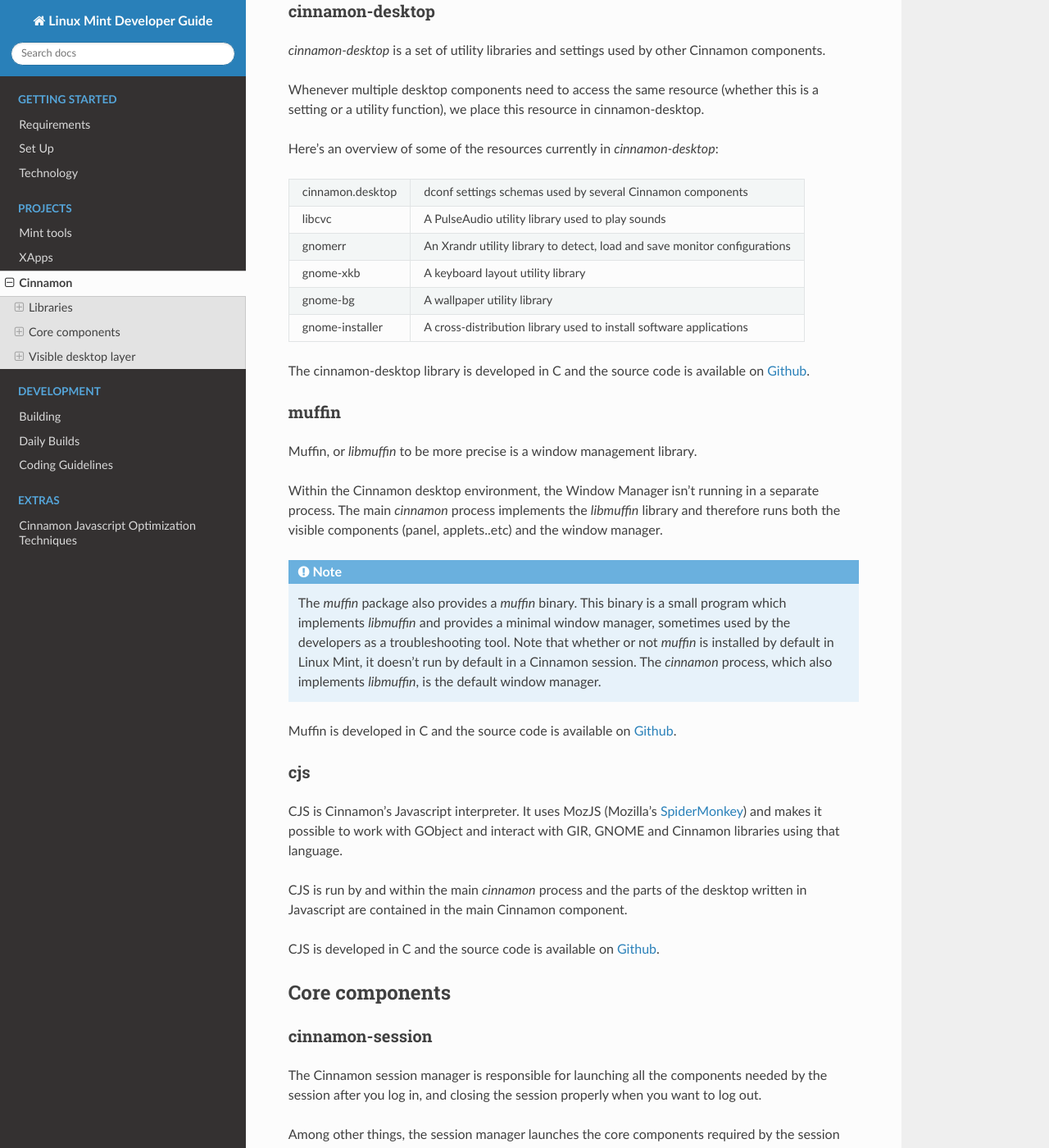
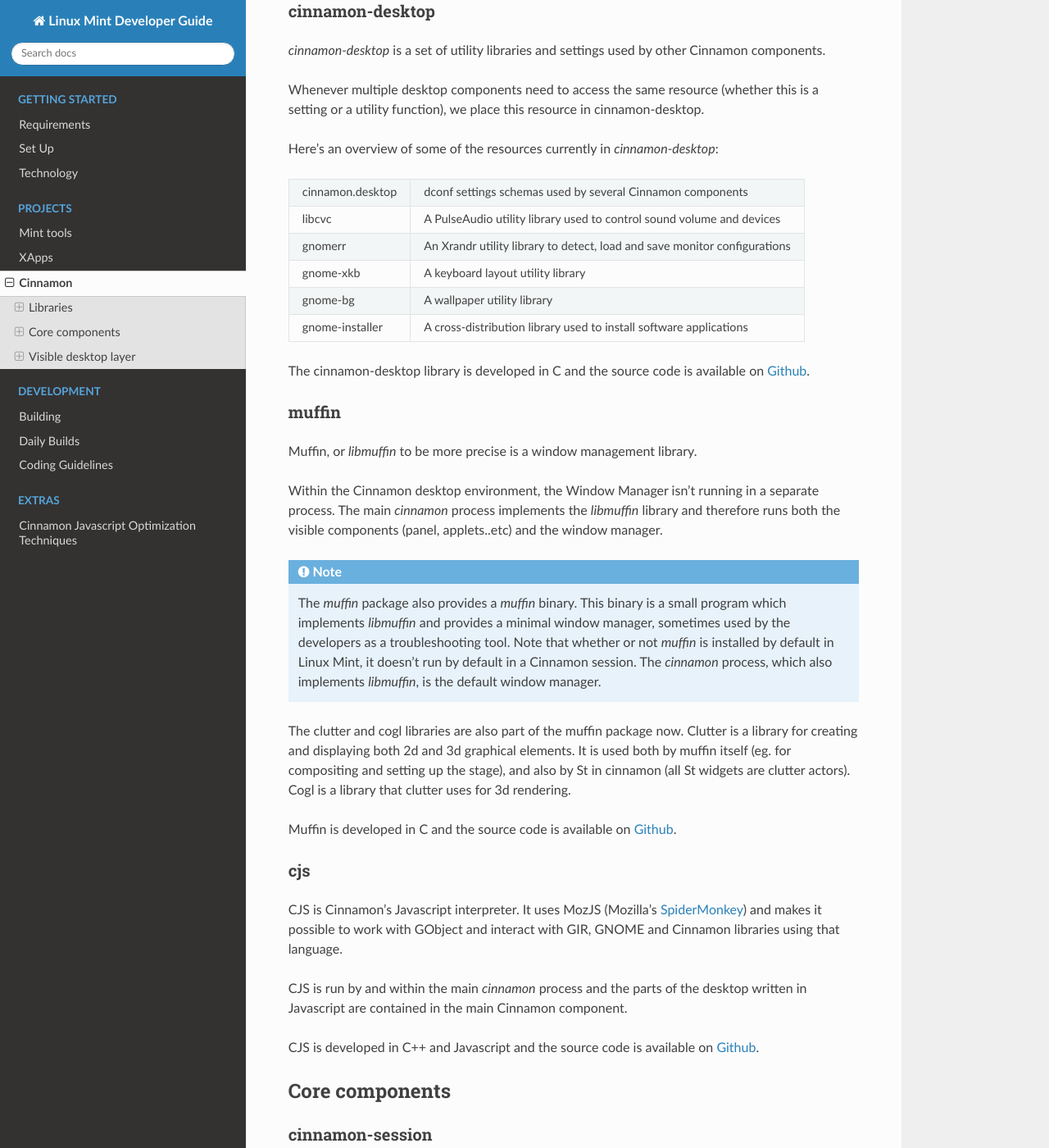
Before and after one commit to linuxmint/doc-developer-guide, a Sphinx documentation site: the page built from docs/cinnamon.rst, in a window 1280 px wide and 1400 px high, scrolled down 1339 px. Shown: the whole window at 82% size. Built offline with Sphinx 7.4.7 and the Read the Docs theme 2.0.0, drawn with Linux system fonts in a browser that asks for light colours; some of the changed text lies outside the part shown.

Commit message:
A few minor fixes to the Cinnamon projects page (#1)

```diff
--- a/docs/cinnamon.rst
+++ b/docs/cinnamon.rst
@@ -48,7 +48,7 @@ Here's an overview of some of the resources currently in `cinnamon-desktop`:
 
 ================  =========================================================================
 cinnamon.desktop  dconf settings schemas used by several Cinnamon components
-libcvc            A PulseAudio utility library used to play sounds
+libcvc            A PulseAudio utility library used to control sound volume and devices
 gnomerr           An Xrandr utility library to detect, load and save monitor configurations
 gnome-xkb         A keyboard layout utility library
 gnome-bg          A wallpaper utility library
@@ -67,6 +67,8 @@ Within the Cinnamon desktop environment, the Window Manager isn't running in a s
 .. note::
     The `muffin` package also provides a `muffin` binary. This binary is a small program which implements `libmuffin` and provides a minimal window manager, sometimes used by the developers as a troubleshooting tool. Note that whether or not `muffin` is installed by default in Linux Mint, it doesn't run by default in a Cinnamon session. The `cinnamon` process, which also implements `libmuffin`, is the default window manager.
 
+The clutter and cogl libraries are also part of the muffin package now. Clutter is a library for creating and displaying both 2d and 3d graphical elements. It is used both by muffin itself (eg. for compositing and setting up the stage), and also by St in cinnamon (all St widgets are clutter actors). Cogl is a library that clutter uses for 3d rendering.
+
 Muffin is developed in C and the source code is available on `Github <https://github.com/linuxmint/muffin>`_.
 
 cjs
@@ -76,7 +78,7 @@ CJS is Cinnamon's Javascript interpreter. It uses MozJS (Mozilla's `SpiderMonkey
 
 CJS is run by and within the main `cinnamon` process and the parts of the desktop written in Javascript are contained in the main Cinnamon component.
 
-CJS is developed in C and the source code is available on `Github <https://github.com/linuxmint/cjs>`_.
+CJS is developed in C++ and Javascript and the source code is available on `Github <https://github.com/linuxmint/cjs>`_.
 
 Core components
 ---------------
@@ -129,14 +131,15 @@ Cinnamon-screensaver is developed in Python and the source code is available on
 cinnamon
 ~~~~~~~~
 
-The Cinnamon github project is the biggest and most active project within the overal project.
+The Cinnamon github project is the biggest and most active project within the overall project.
 
 It contains various subcomponents written in C:
 
 ======== ==============================================================================================
 St       Cinnamon's widget toolkit written on top of Clutter
 Appsys   An abstraction of Gio.AppInfo and cinnamon-menus, providing metadata on installed applications
-DocInfo  An abastraction of recently opened documents
+DocInfo  An abstraction of recently opened documents
+Tray     A small library for managing status icons
 ======== ==============================================================================================
 
 The visible layer of the desktop is written in Javascript:
```
Also changed, not shown: other parts of docs/cinnamon.rst (+1 -1 lines).
